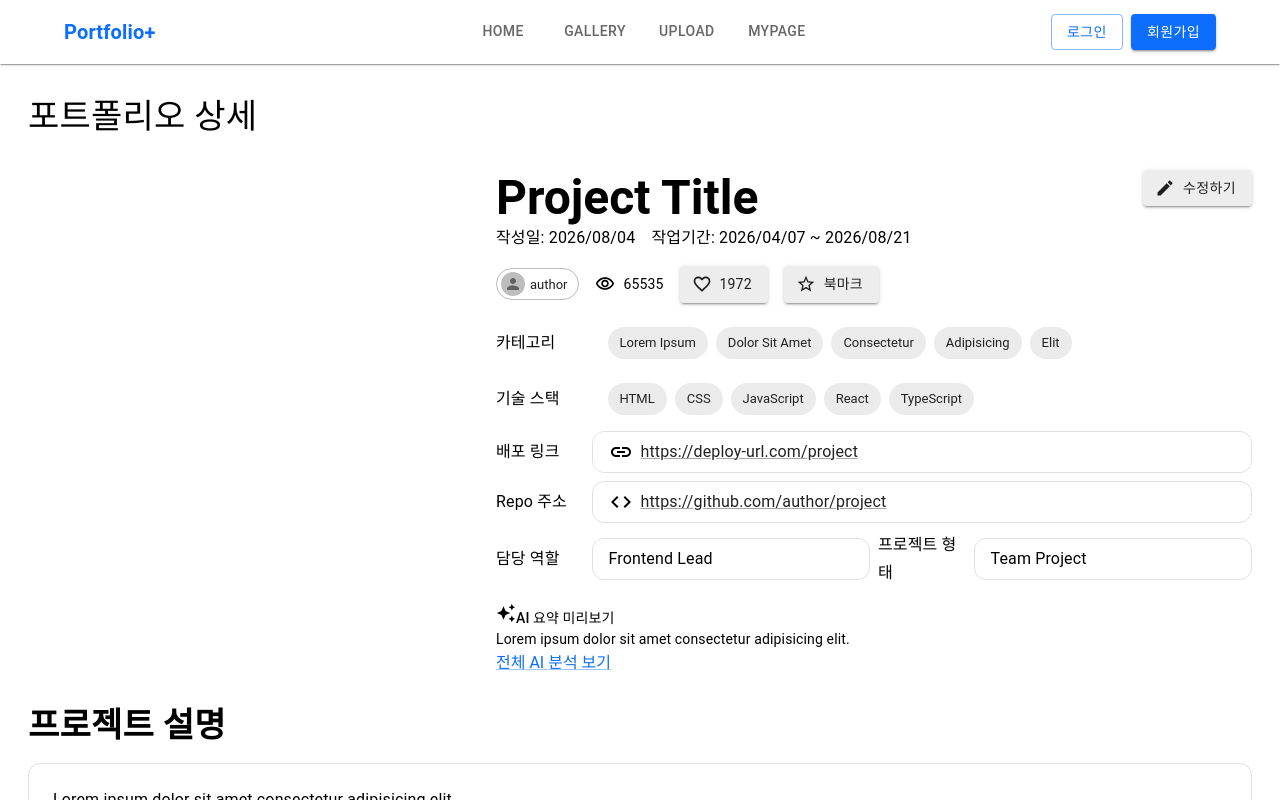
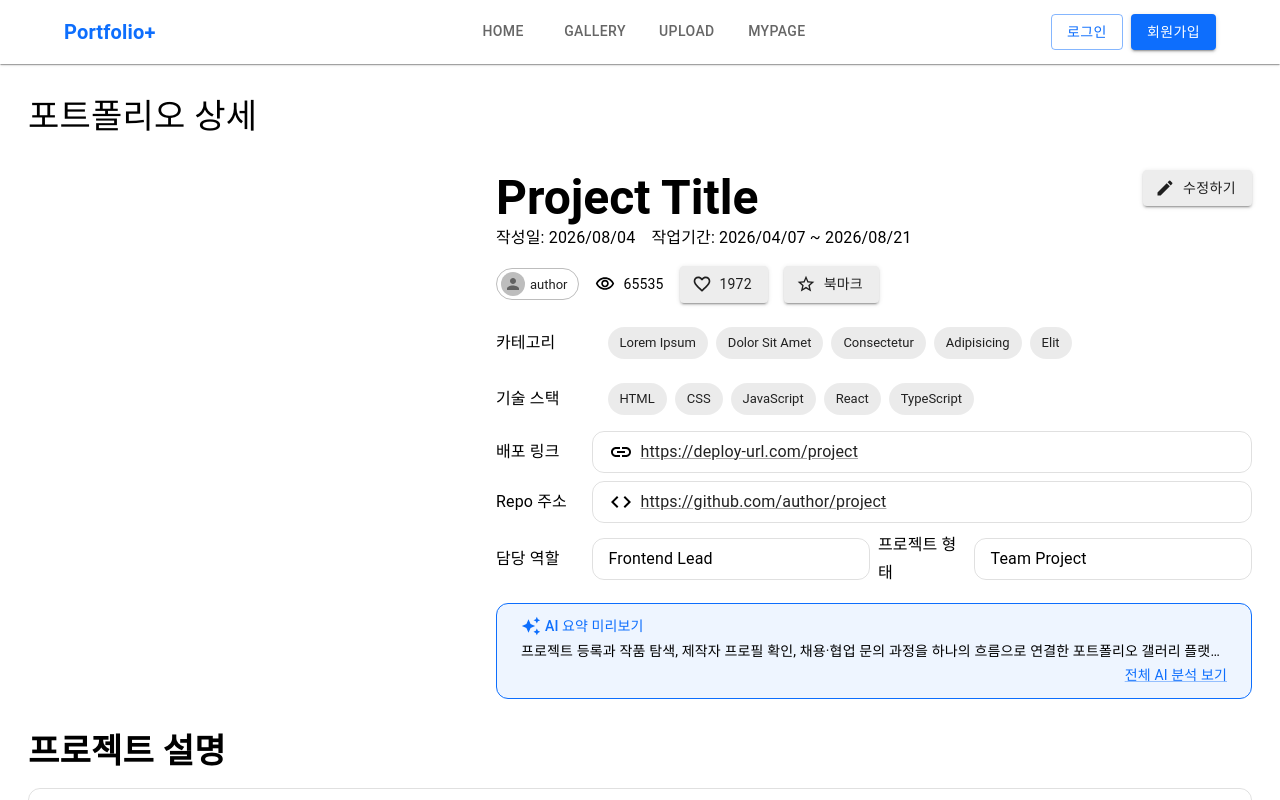
Before and after one commit to raspbsb/EST_FE_13_3rd_Project, a React (Vite) app in the folder app/: page /portfolios/1 in a window 1280 px wide. Shown: the top 800 px of the page. Built offline with nearby package versions, Linux system fonts and the light colour scheme.

Commit message:
feat: 히어로 섹션 AI 요약 카드 스타일 구현
* MUI noWrap Prop으로 텍스트가 너무 길면 자름

```diff
--- a/app/src/components/Portfolio/HeroAiSummary.jsx
+++ b/app/src/components/Portfolio/HeroAiSummary.jsx
@@ -3,18 +3,34 @@ import Box from "@mui/material/Box";
 import MuiLink from "@mui/material/Link";
 
 import { AiIcon } from "../../lib/icons";
+import { alpha, useTheme } from "@mui/material/styles";
 
-export default function HeroAiSummary({}) {
+export default function HeroAiSummary({ children }) {
+  const theme = useTheme();
+
   return (
-    <Box>
-      <Text component={"h3"} variant="subtitle2">
-        <AiIcon fontSize="small" />
+    <Box
+      sx={{
+        px: 3,
+        py: 1.5,
+        width: "100%",
+        borderStyle: "solid",
+        borderWidth: "1px",
+        borderColor: "primary.main",
+        borderRadius: "12px",
+        bgcolor: alpha(theme.palette.primary.light, 0.1),
+      }}
+    >
+      <Text component={"h3"} variant="subtitle2" color="primary" sx={{ display: "flex", alignItems: "center" }}>
+        <AiIcon fontSize="small" sx={{ mr: 0.5 }} />
         AI 요약 미리보기
       </Text>
-      <Text component={"p"} variant="body2">
-        Lorem ipsum dolor sit amet consectetur adipisicing elit.
+      <Text component={"p"} variant="body2" sx={{ my: 0.5 }} noWrap>
+        {children}
       </Text>
-      <MuiLink href="#ai-analysis">전체 AI 분석 보기</MuiLink>
+      <Text align="right" variant="body2">
+        <MuiLink href="#ai-analysis">전체 AI 분석 보기</MuiLink>
+      </Text>
     </Box>
   );
 }
--- a/app/src/components/Portfolio/HeroSection.jsx
+++ b/app/src/components/Portfolio/HeroSection.jsx
@@ -22,7 +22,10 @@ export default function HeroSection({}) {
         <HeroHeading />
         <HeroMeta />
         <HeroSpecs />
-        <HeroAiSummary />
+        <HeroAiSummary>
+          프로젝트 등록과 작품 탐색, 제작자 프로필 확인, 채용·협업 문의 과정을 하나의 흐름으로 연결한 포트폴리오 갤러리
+          플랫폼입니다.
+        </HeroAiSummary>
       </Grid>
     </Grid>
   );
```
